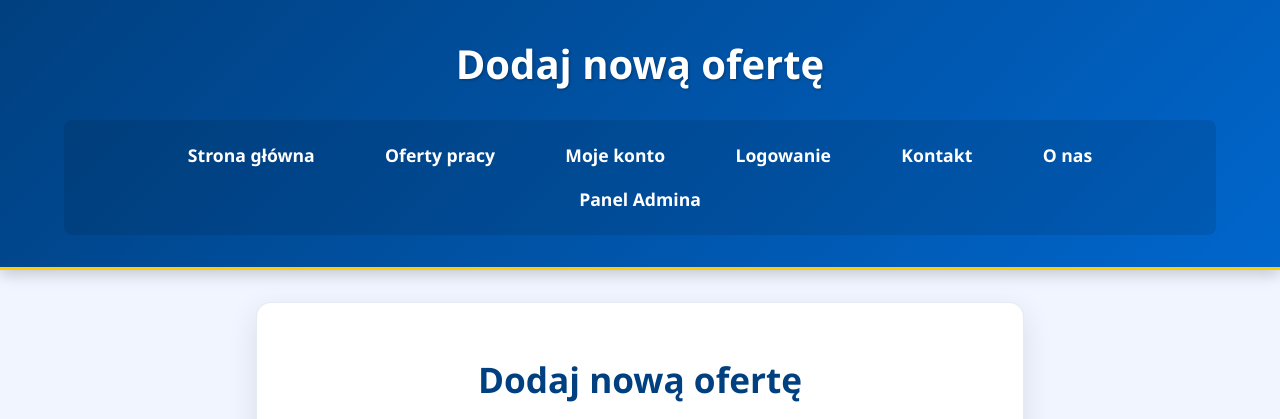
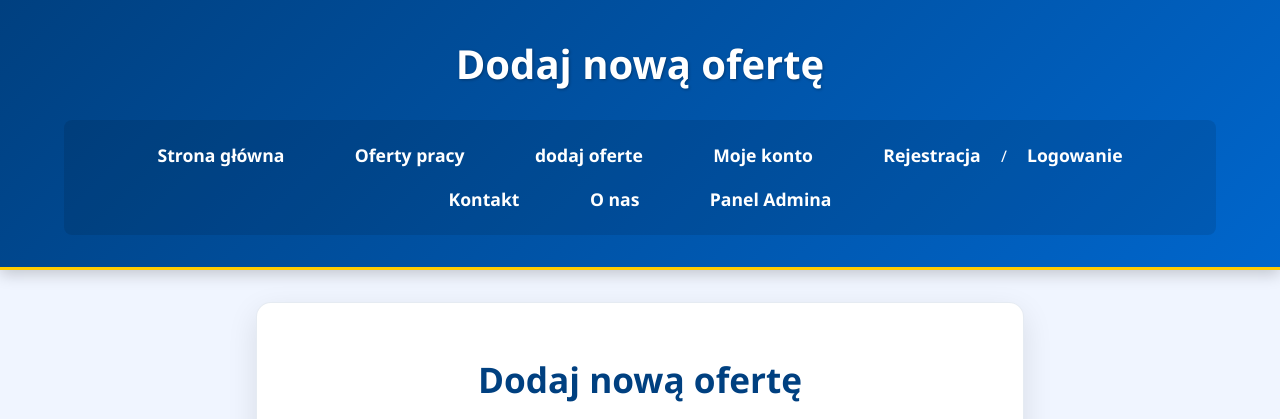
Before and after one commit to GGTeacherOP/deutsch_Koceniak_Ginter, a PHP site: page /dodaj_oferte.php in a window 1280 px wide. Shown: the top 419 px of the page. Run offline with PHP 8.4, Linux system fonts and the light colour scheme; the visitor is signed in with stand-in values (Sample User, id 1); data comes from the database, SQL or seed files in the repository.

Commit message:
naprawienie paska nawigacyjnego w dodajofertephp

```diff
--- a/dodaj_oferte.php
+++ b/dodaj_oferte.php
@@ -73,8 +73,9 @@ if ($result) {
         <ul>
             <li><a href="index.php">Strona główna</a></li>
             <li><a href="lista_ofert.php">Oferty pracy</a></li>
+            <li><a href="dodaj_oferte.php">dodaj oferte</a></li>
             <li><a href="konto.php">Moje konto</a></li>
-            <li><a href="logowanie.php">Logowanie</a></li>
+            <li><a href="rejestracja.php">Rejestracja</a> / <a href="logowanie.php">Logowanie</a></li>
             <li><a href="kontakt.php">Kontakt</a></li>
             <li><a href="o_nas.php">O nas</a></li>
             <?php if (isset($_SESSION['rola']) && $_SESSION['rola'] === 'admin'): ?>
```
